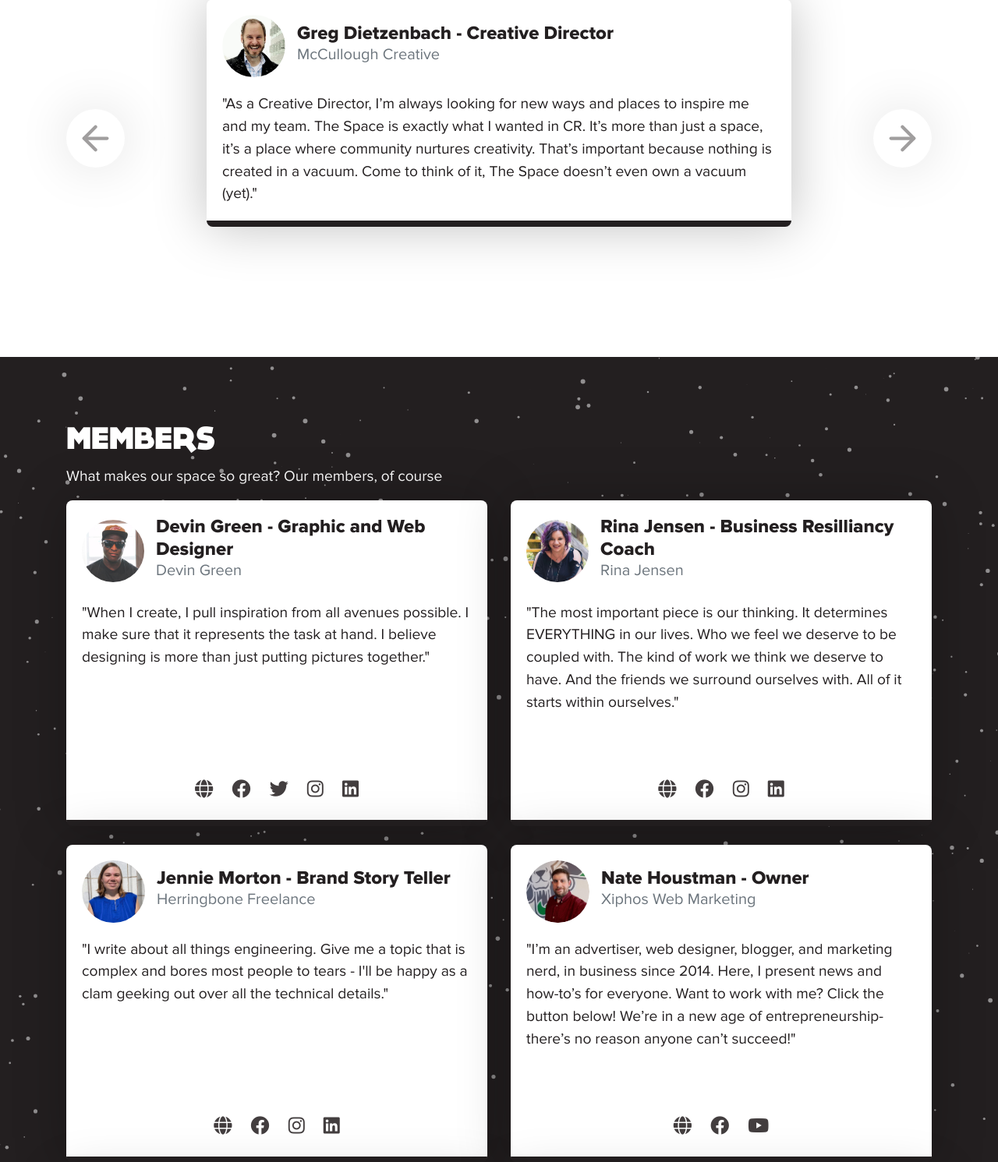
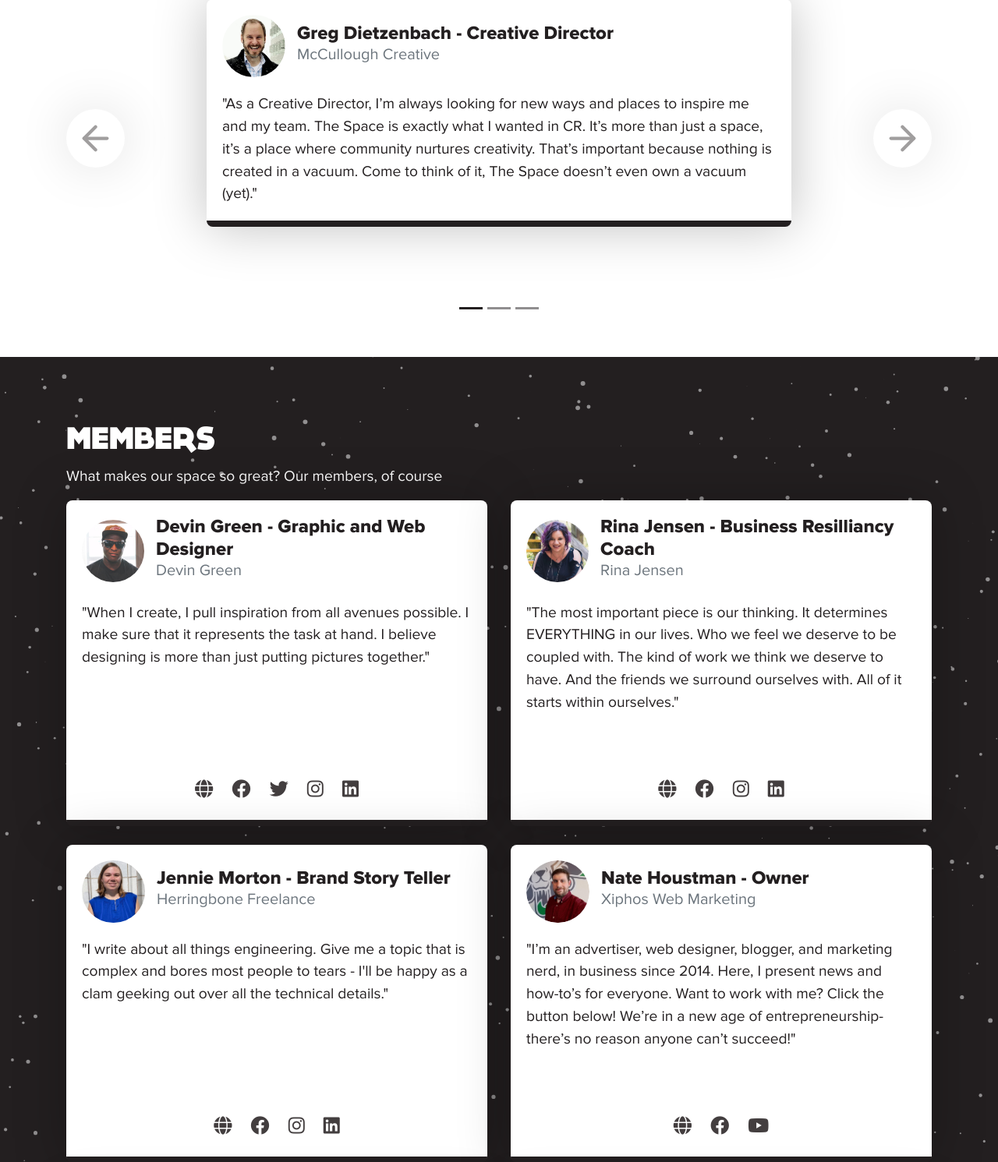
Before and after one commit to welbinator/thespace, a PHP site: page / in a window 1280 px wide. Shown: the part 2922-4413 px from the top of the page at 78% size. Run offline with PHP 8.4, Linux system fonts and the light colour scheme.

Commit message:
fixed more minor layout changes

```diff
--- a/assets/css/styles.css
+++ b/assets/css/styles.css
@@ -116,7 +116,7 @@ body {
 }
 
 .button-container .btn {
-  margin-right: 21px;
+  margin-right: 10px;
 }
 
 .button-container .btn:last-child {
@@ -352,6 +352,10 @@ a i {
     display: inline-flex;
     padding: .5rem;
   }
+  .carousel-control-next,
+  .carousel-control-prev {
+    display: none;
+  }
 }
 
 @media (max-width: 767px) {
@@ -402,3 +406,7 @@ a i {
   color: white;
   text-decoration: none;
 }
+
+.carousel-indicators li {
+  background-color: #231f20;
+}
--- a/index.php
+++ b/index.php
@@ -155,7 +155,7 @@
             </div>
         </div>
         <h1 class="text-center fancy-header mt-5 mb-3">Need A Day Pass?</h1>
-        <div class="text-center mb-5"><a href="#footer"><button class="btn btn-outline-primary btn-lg" type="button">Contact Us</button></a></div>
+        <div class="text-center mb-5"><a href="#contact"><button class="btn btn-outline-primary btn-lg" type="button">Contact Us</button></a></div>
     </div>
     <div class="section">
         <div class="container">
@@ -217,8 +217,8 @@
         <div class="container">
             <h1 class="fancy-header mt-5">Members</h1>
             <p>What makes our space so great? Our members, of course</p>
-            <div class="row mb-4">
-                <div class="col-12 col-md-6">
+            <div class="row">
+                <div class="col-12 col-md-6 mb-4">
                     <div class="card member-card h-100">
                         <div class="card-body">
                             <div class="profile-heading"><img class="profile-image" src="assets/img/devin-green-thumb.jpg">
@@ -238,7 +238,7 @@
                         </div>
                     </div>
                 </div>
-                <div class="col-12 col-md-6">
+                <div class="col-12 col-md-6 mb-4">
                     <div class="card member-card h-100">
                         <div class="card-body">
                             <div class="profile-heading"><img class="profile-image" src="assets/img/rina-jensen.jpg">
@@ -258,7 +258,7 @@
                 </div>
             </div>
             <div class="row mb-4">
-                <div class="col-12 col-md-6">
+                <div class="col-12 col-md-6 mb-4">
                     <div class="card member-card h-100">
                         <div class="card-body">
                             <div class="profile-heading"><img class="profile-image" src="assets/img/jennie-morton.jpg">
@@ -277,7 +277,7 @@
                         </div>
                     </div>
                 </div>
-                <div class="col-12 col-md-6">
+                <div class="col-12 col-md-6 mb-4">
                     <div class="card member-card h-100">
                         <div class="card-body">
                             <div class="profile-heading"><img class="profile-image" src="assets/img/nate-houstman.png">
@@ -298,7 +298,7 @@
                 </div>
             </div>
             <div class="row mb-4">
-                <div class="col-12 col-md-6">
+                <div class="col-12 col-md-6 mb-4">
                     <div class="card member-card h-100">
                         <div class="card-body">
                             <div class="profile-heading"><img class="profile-image" src="assets/img/kendra-aarhus.png">
@@ -318,7 +318,7 @@
                         </div>
                     </div>
                 </div>
-                <div class="col-12 col-md-6">
+                <div class="col-12 col-md-6 mb-4">
                     <div class="card member-card h-100">
                         <div class="card-body">
                             <div class="profile-heading"><img class="profile-image" src="assets/img/aaron-vannoy.png">
```
